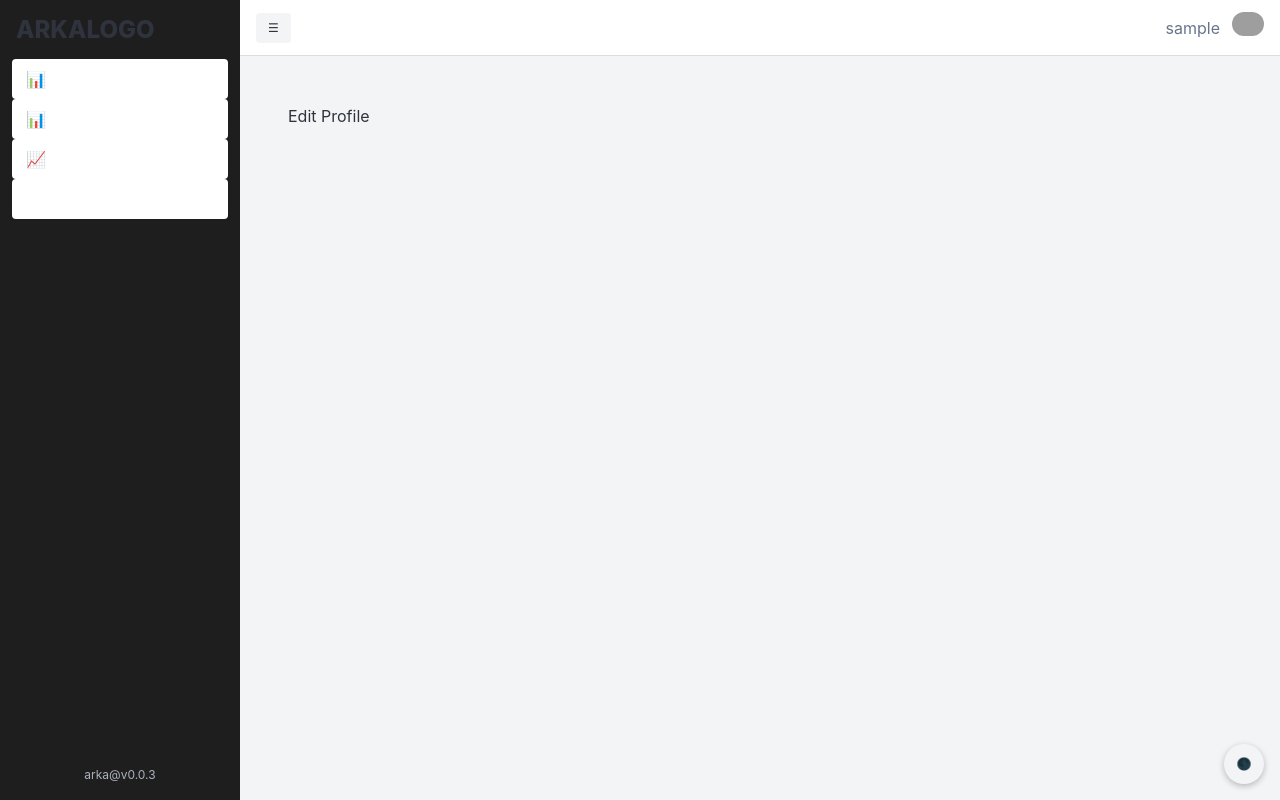
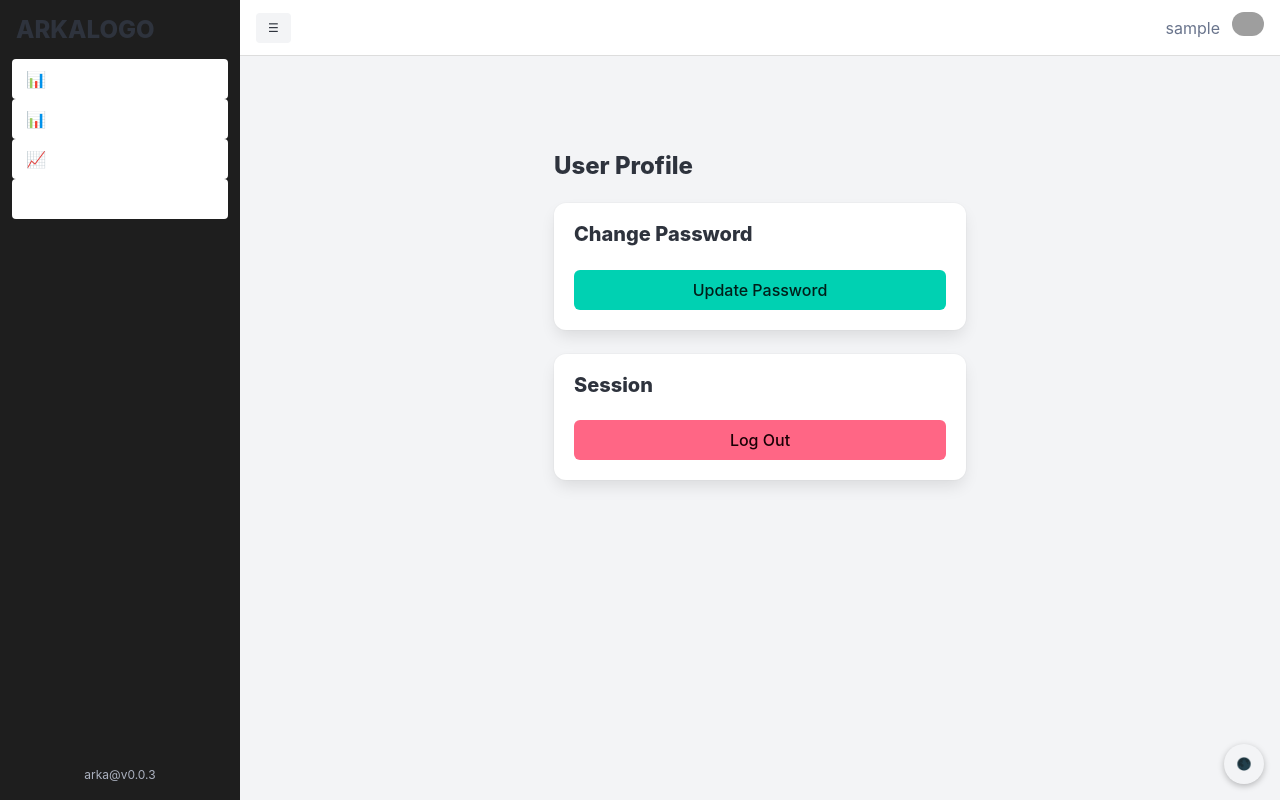
Before and after one commit to hallowslab/Arka, a Django app: page /profile/ in a window 1280 px wide. Run offline with Django 5.2, Linux system fonts and the light colour scheme; the visitor is signed in with stand-in values (Sample User, id 1); parts of the project's set-up code (start-up, migrations or seed data) failed here and were passed over; grey boxes are pictures that could not be loaded.

Commit message:
add profile for updating password and logout

```diff
--- a/src/arka/templates/profile.html
+++ b/src/arka/templates/profile.html
@@ -1,9 +1,58 @@
 {% extends "base.html" %}
+
 {% block content %}
-<h2 class="text-xl font-bold mb-4">Edit Profile</h2>
+<section class="section">
+    <div class="container">
+        <div class="columns is-centered">
+            <div class="column is-6">
 
-<form method="post">
-    {% csrf_token %}
-    <!-- Your user form fields here -->
-</form>
+                <h2 class="title is-4">User Profile</h2>
+
+                <!-- Change Password -->
+                <div class="box">
+                    <h3 class="title is-5">Change Password</h3>
+
+                    <form method="post" action="{% url 'password_change' %}">
+                        {% csrf_token %}
+
+                        {% for field in form %}
+                            <div class="field">
+                                <label class="label">{{ field.label }}</label>
+                                <div class="control">
+                                    {{ field }}
+                                </div>
+                                {% if field.errors %}
+                                    {% for error in field.errors %}
+                                        <p class="help is-danger">{{ error }}</p>
+                                    {% endfor %}
+                                {% endif %}
+                            </div>
+                        {% endfor %}
+
+                        <div class="field">
+                            <div class="control">
+                                <button type="submit" class="button is-primary is-fullwidth">
+                                    Update Password
+                                </button>
+                            </div>
+                        </div>
+                    </form>
+                </div>
+
+                <!-- Logout -->
+                <div class="box">
+                    <h3 class="title is-5">Session</h3>
+
+                    <form method="post" action="{% url 'logout' %}">
+                        {% csrf_token %}
+                        <button type="submit" class="button is-danger is-fullwidth">
+                            Log Out
+                        </button>
+                    </form>
+                </div>
+
+            </div>
+        </div>
+    </div>
+</section>
 {% endblock %}
```
